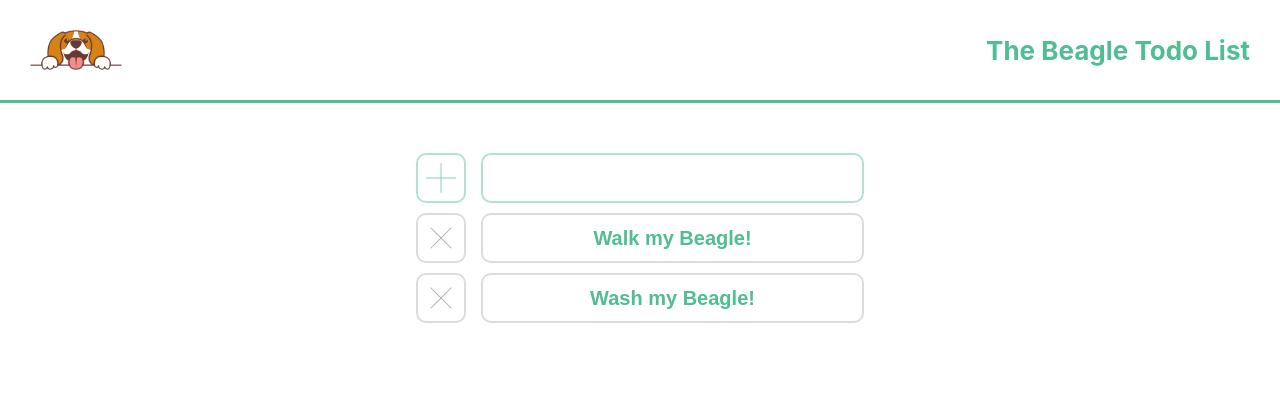
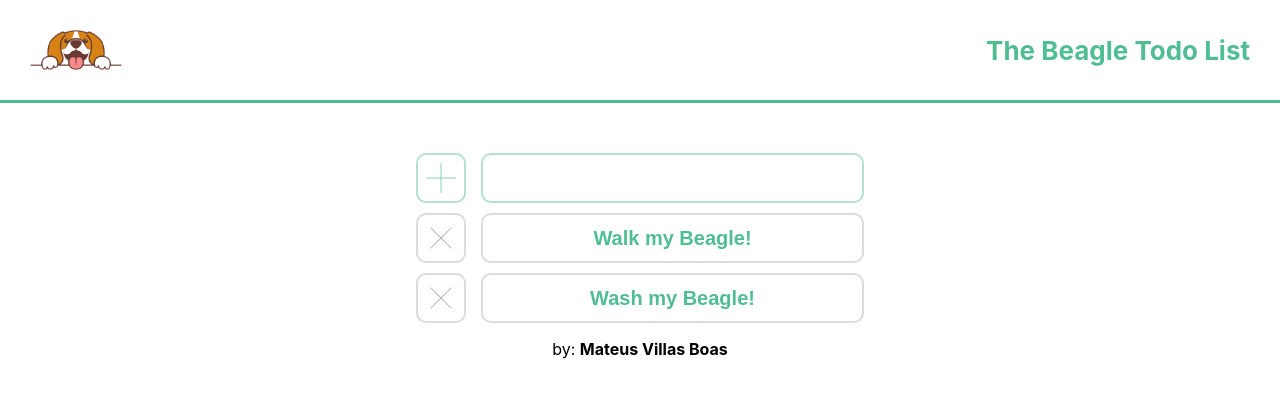
Before and after one commit to matvb/beagle-todo, a React (Create React App) app: page / in a window 1280 px wide. Shown: the top 398 px of the page. Built offline with nearby package versions, Linux system fonts and the light colour scheme.

Commit message:
feat: adding footer

```diff
--- a/src/App.js
+++ b/src/App.js
@@ -2,6 +2,7 @@ import React from 'react';
 import logo from './logo.svg';
 import { Counter } from './features/counter/Counter';
 import Header from './components/Header';
+import Footer from './components/Footer';
 import './App.css';
 import beagleLogo from './assets/images/beagle-logo.png';
 import { TodoList } from './features/todo/TodoList';
@@ -15,6 +16,7 @@ function App() {
         <AddTodoField />
         <TodoList />
       </section>
+      <Footer author="Mateus Villas Boas" />
     </div>
   );
 }
--- /dev/null
+++ b/src/components/Footer.js
@@ -0,0 +1,11 @@
+import React from 'react';
+
+function Footer(props) {
+  return (
+      <section className="footer">
+        <p className="credits">by: <b>{props.author}</b></p>
+      </section>
+  );
+}
+
+export default Footer;
```
